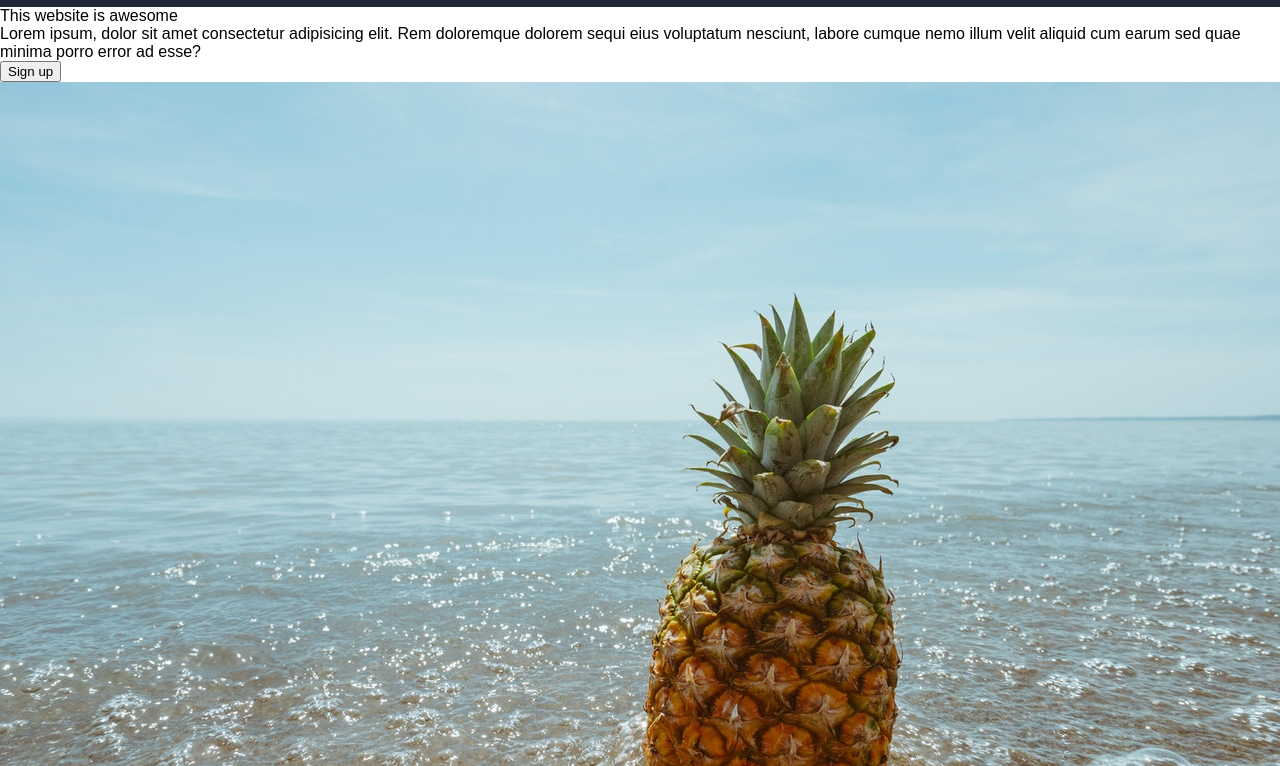
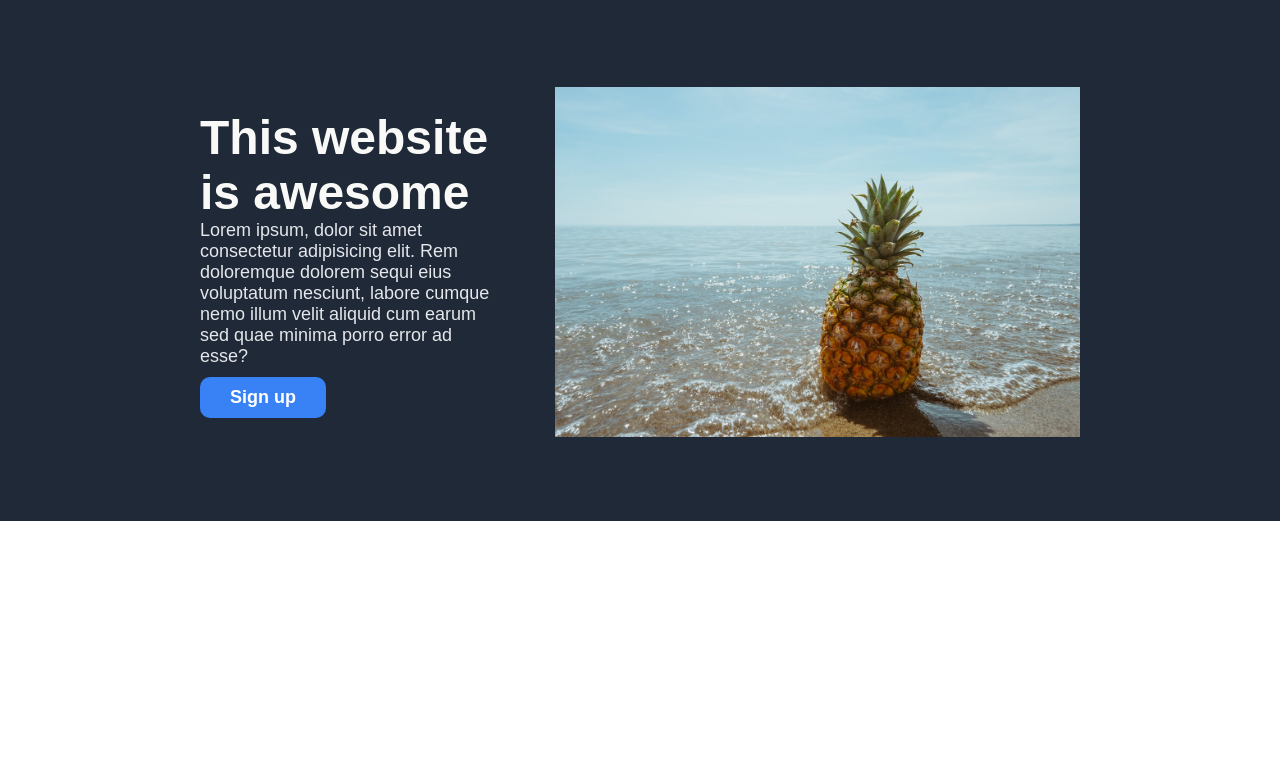
Before and after one commit to mselchow/odin-landing-page, a plain HTML site: page index.html in a window 1280 px wide. Shown: the part 34-800 px from the top of the page. Drawn offline with Linux system fonts and the light colour scheme.

Commit message:
Finish hero styling and positioning

```diff
--- a/style.css
+++ b/style.css
@@ -1,6 +1,12 @@
 body {
     font-family: Arial, Helvetica, sans-serif;
     margin: 0px;
+}
+
+.hero,
+.header,
+.footer {
+    background-color: #1F2937;
 }
 
 .header {
@@ -8,10 +14,10 @@ body {
     justify-content: space-between;
     align-items: center;
     padding: 10px 200px;
-    background-color: #1F2937;
 }
 
-.header-links li {
+.header-links li,
+.hero-desc {
     color: #E5E7EB;
     font-size: 18px;
 }
@@ -27,3 +33,40 @@ ul {
 a {
     text-decoration: none;
 }
+
+.hero {
+    display: flex;
+    padding: 80px 200px;
+    justify-content: center;
+    align-items: center;
+    gap: 50px;
+}
+
+.hero-title {
+    font-size: 48px;
+    font-weight: 800;
+    color: #F9FAF8;
+}
+
+.hero-desc {
+    padding-bottom: 10px;
+}
+
+.hero-left,
+.hero-right {
+    flex: 1 1 auto;
+}
+
+.hero-right img {
+    max-height: 350px;
+}
+
+button {
+    background-color: #3882F6;
+    color: white;
+    font-size: 18px;
+    font-weight: bold;
+    padding: 10px 30px;
+    border: none;
+    border-radius: 10px;
+}
```
